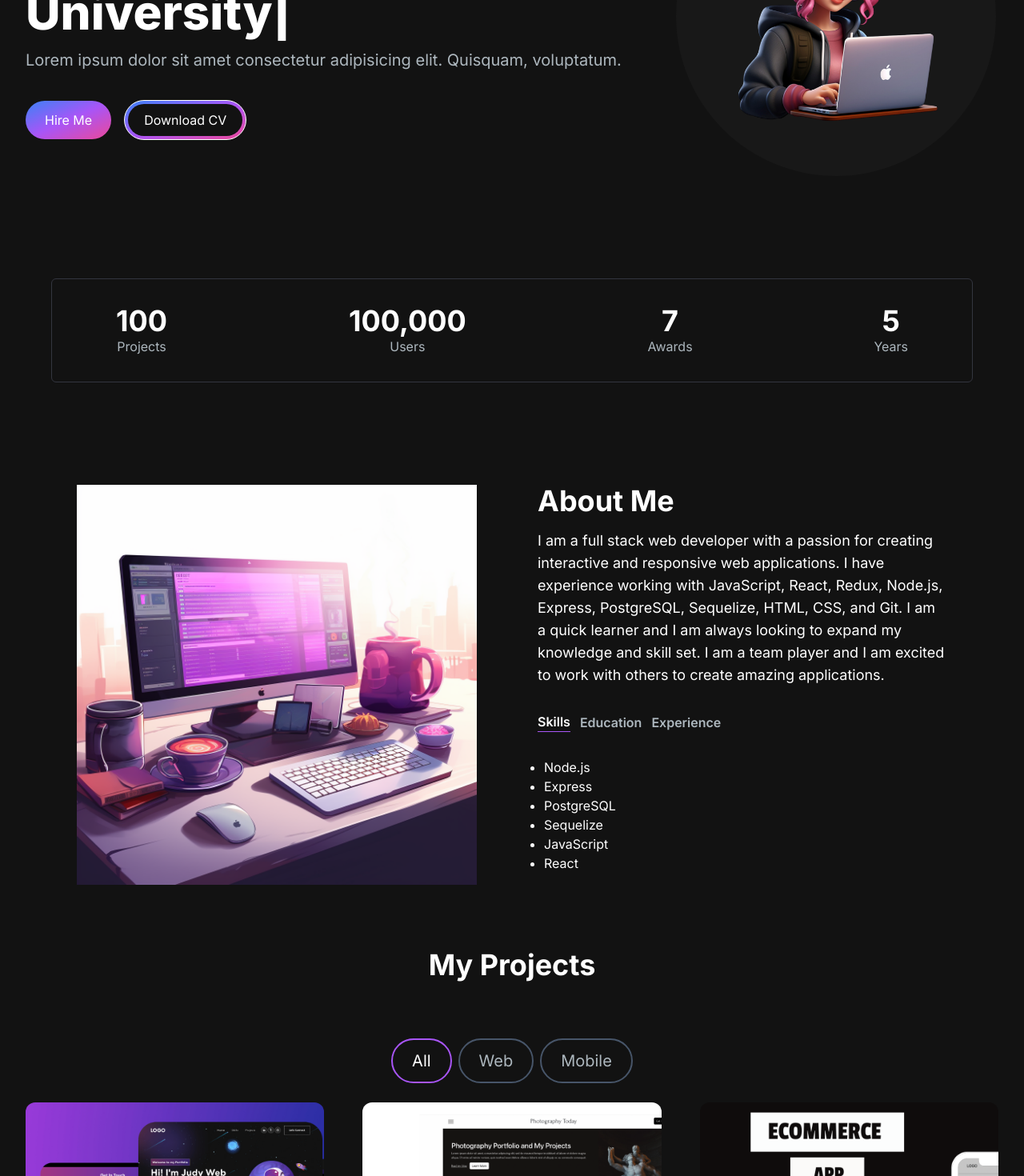
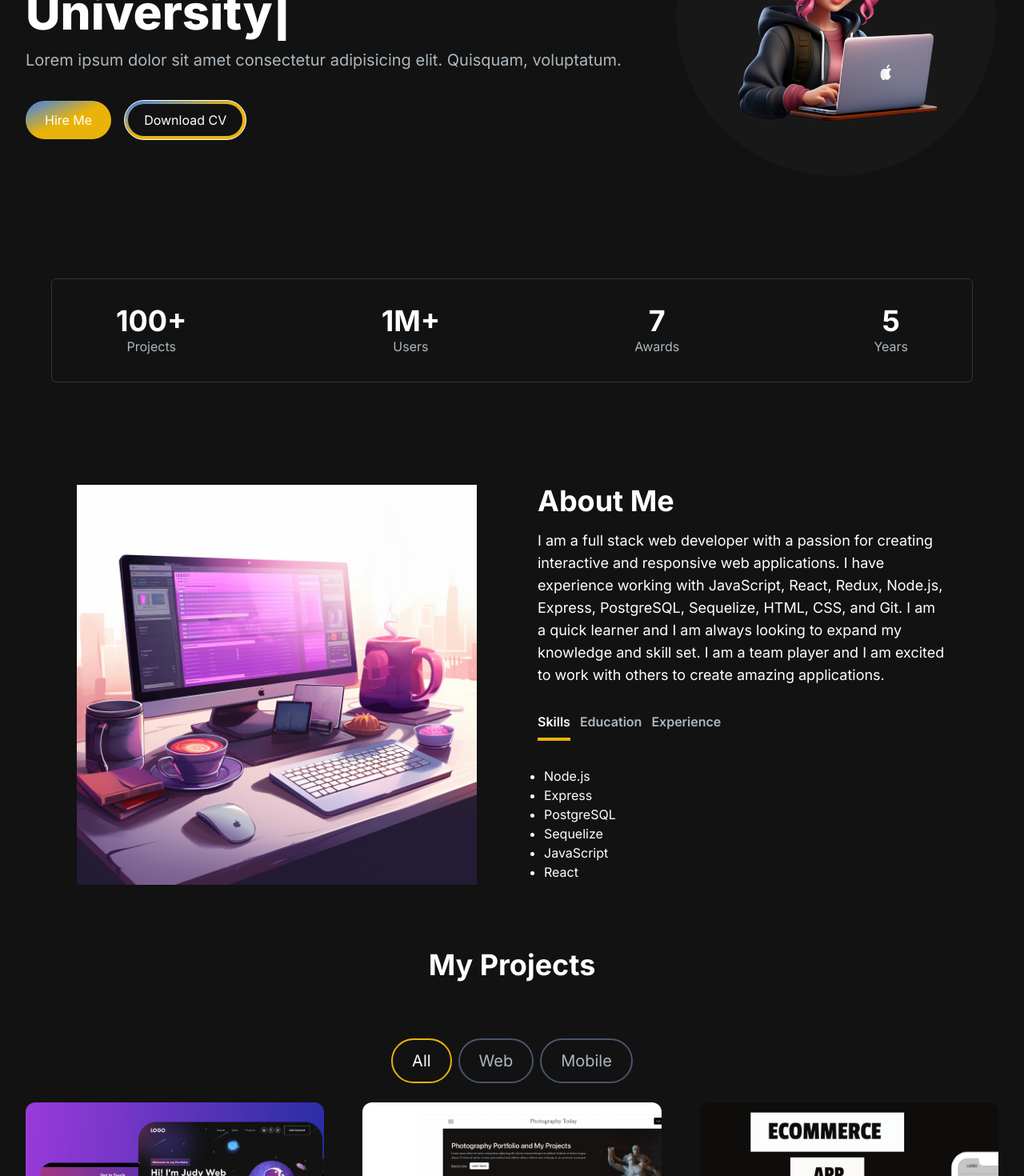
Before and after one commit to Yellowweii/Next-Website, a Next.js app: page / in a window 1280 px wide. Shown: the part 260-1730 px from the top of the page at 80% size. Built offline with nearby package versions, Linux system fonts and the light colour scheme.

Commit message:
finish the whole project

```diff
--- a/components/AchievementsSection/index.tsx
+++ b/components/AchievementsSection/index.tsx
@@ -1,15 +1,15 @@
-import React from "react";
+"use client";
+import React, { useState } from "react";
+import dynamic from "next/dynamic";
 
 const achievementsList = [
   {
     metric: "Projects",
-    value: "100",
-    postfix: "+",
+    value: "100+",
   },
   {
-    prefix: "~",
     metric: "Users",
-    value: "100,000",
+    value: "1M+",
   },
   {
     metric: "Awards",
--- a/components/EmailSection/index.tsx
+++ b/components/EmailSection/index.tsx
@@ -58,7 +58,7 @@ const EmailSection = () => {
               placeholder="Let's talk about..."
             />
           </div>
-          <button className="bg-purple-500 hover:bg-purple-600 text-white font-medium py-2.5 px-20 rounded-lg w-full" type="submit">
+          <button className="bg-primary-500 hover:bg-primary-600 text-white font-medium py-2.5 px-20 rounded-lg w-full" type="submit">
             Send Message
           </button>
         </form>
--- a/components/HeroSection/index.tsx
+++ b/components/HeroSection/index.tsx
@@ -2,30 +2,31 @@
 import React from "react";
 import Image from "next/image";
 import { TypeAnimation } from "react-type-animation";
+import { motion } from "framer-motion";
 
 const HeroSection = () => {
   return (
     <section className="py-20 lg:py-16">
       <div className="grid grid-cols-1 lg:grid-cols-12">
-        <div className="col-span-8 place-self-center text-center sm:text-left">
+        <motion.div initial={{ opacity: 0, scale: 0.5 }} animate={{ opacity: 1, scale: 1 }} transition={{ duration: 0.5 }} className="col-span-8 place-self-center text-center sm:text-left">
           <h1 className="text-white mb-4 text-4xl sm:text-5xl lg:text-6xl font-extrabold">
-            <span className="text-transparent bg-clip-text bg-gradient-to-r from-purple-400 to-pink-600">Hello, I'm </span>
+            <span className="text-transparent bg-clip-text bg-gradient-to-r from-primary-400 to-secondary-600">Hello, I'm </span>
             <br />
             <TypeAnimation sequence={["Yellowwei", 1000, "front-end engineer", 1000, "Studied at Nantong University", 1000]} wrapper="span" speed={50} repeat={Infinity} />
           </h1>
           <p className="text-[#adb7be] mb-6 lg:text-xl text-base sm:text-lg">Lorem ipsum dolor sit amet consectetur adipisicing elit. Quisquam, voluptatum.</p>
           <div>
-            <button className="px-6 py-3 w-full sm:w-fit rounded-full mr-4 bg-gradient-to-br from-blue-500 via-purple-500 to-pink-500 hover:bg-slate-200 text-white">Hire Me</button>
-            <button className="px-1 py-1 w-full sm:w-fit rounded-full bg-gradient-to-br from-blue-500 via-purple-500 to-pink-500 hover:bg-slate-800 text-white border border-white mt-3">
+            <button className="px-6 py-3 w-full sm:w-fit rounded-full mr-4 bg-gradient-to-br from-blue-500 via-primary-500 to-secondary-500 hover:bg-slate-200 text-white">Hire Me</button>
+            <button className="px-1 py-1 w-full sm:w-fit rounded-full bg-gradient-to-br from-blue-500 via-primary-500 to-secondary-500 hover:bg-slate-800 text-white border border-white mt-3">
               <span className="block bg-[#121212] hover:bg-slate-800 rounded-full px-5 py-2">Download CV</span>
             </button>
           </div>
-        </div>
-        <div className="col-span-4 place-self-center mt-6 lg:mt-0">
+        </motion.div>
+        <motion.div initial={{ opacity: 0, scale: 0.5 }} animate={{ opacity: 1, scale: 1 }} transition={{ duration: 0.5 }} className="col-span-4 place-self-center mt-6 lg:mt-0">
           <div className="rounded-full bg-[#181818] w-[250px] h-[250px] lg:w-[400px] lg:h-[400px] flex items-center justify-center">
             <Image className="absolute" src="/images/hero-image.png" alt="hero image" width={300} height={300} />
           </div>
-        </div>
+        </motion.div>
       </div>
     </section>
   );
--- a/components/ProjectTag/index.tsx
+++ b/components/ProjectTag/index.tsx
@@ -6,11 +6,13 @@ interface ProjectTagProps {
   isSelected: boolean;
 }
 
-const ProjectTag = ({name, onClick, isSelected}: ProjectTagProps) => {
-  const buttonStyles = isSelected ? "border-purple-500 text-white" : "text-[#adb7be] border-slate-600 hover:border-white";
-  return <button onClick={onClick} className={`${buttonStyles} rounded-full border-2 border-purple-500 px-6 py-3 text-xl cursor-pointer`}>
-    {name}
-  </button>;
+const ProjectTag = ({ name, onClick, isSelected }: ProjectTagProps) => {
+  const buttonStyles = isSelected ? "border-primary-500 text-white" : "text-[#adb7be] border-slate-600 hover:border-white";
+  return (
+    <button onClick={onClick} className={`${buttonStyles} rounded-full border-2 border-primary-500 px-6 py-3 text-xl cursor-pointer`}>
+      {name}
+    </button>
+  );
 };
 
 export default ProjectTag;
--- a/components/TabButton/index.tsx
+++ b/components/TabButton/index.tsx
@@ -1,16 +1,27 @@
 import React from "react";
+import { motion } from "framer-motion";
 
 interface TabButtonProps {
-    active: boolean;
-    selectTab: () => void;
-    children: React.ReactNode;
+  active: boolean;
+  selectTab: () => void;
+  children: React.ReactNode;
 }
 
-const TabButton = ({ active, selectTab, children }: TabButtonProps ) => {
-  const buttonClasses = active ? "text-white border-b border-purple-500" : "text-[#adb7be]";
+const variants = {
+  default: {
+    width: "0%",
+  },
+  active: {
+    width: "calc(100% - 0.75rem)",
+  },
+};
+
+const TabButton = ({ active, selectTab, children }: TabButtonProps) => {
+  const buttonClasses = active ? "text-white" : "text-[#adb7be]";
   return (
     <button onClick={selectTab} className="">
       <p className={`mr-3 font-semibold hover:text-white ${buttonClasses}`}>{children}</p>
+      <motion.div variants={variants} animate={active ? "active" : "default"} className="h-1 bg-primary-500 mt-2 mr-3" />
     </button>
   );
 };
--- a/package.json
+++ b/package.json
@@ -13,14 +13,15 @@
     "framer-motion": "^10.16.4",
     "next": "13.5.4",
     "react": "^18.2.0",
+    "react-animated-numbers": "^0.16.0",
     "react-dom": "^18.2.0",
     "react-type-animation": "^3.2.0",
     "resend": "^1.1.0"
   },
   "devDependencies": {
     "@types/node": "^20.8.4",
-    "@types/react": "^18.2.27",
-    "@types/react-dom": "^18.2.12",
+    "@types/react": "^18.2.28",
+    "@types/react-dom": "^18.2.13",
     "autoprefixer": "^10.4.16",
     "postcss": "^8.4.31",
     "tailwindcss": "^3.3.3",
--- a/tailwind.config.ts
+++ b/tailwind.config.ts
@@ -1,20 +1,21 @@
-import type { Config } from 'tailwindcss'
+import type { Config } from "tailwindcss";
+const colors = require("tailwindcss/colors");
 
 const config: Config = {
-  content: [
-    './pages/**/*.{js,ts,jsx,tsx,mdx}',
-    './components/**/*.{js,ts,jsx,tsx,mdx}',
-    './app/**/*.{js,ts,jsx,tsx,mdx}',
-  ],
+  content: ["./pages/**/*.{js,ts,jsx,tsx,mdx}", "./components/**/*.{js,ts,jsx,tsx,mdx}", "./app/**/*.{js,ts,jsx,tsx,mdx}"],
   theme: {
     extend: {
       backgroundImage: {
-        'gradient-radial': 'radial-gradient(var(--tw-gradient-stops))',
-        'gradient-conic':
-          'conic-gradient(from 180deg at 50% 50%, var(--tw-gradient-stops))',
+        "gradient-radial": "radial-gradient(var(--tw-gradient-stops))",
+        "gradient-conic": "conic-gradient(from 180deg at 50% 50%, var(--tw-gradient-stops))",
       },
     },
+    colors: {
+      ...colors,
+      primary: colors.yellow,
+      secondary: colors.yellow,
+    },
+    plugins: [],
   },
-  plugins: [],
-}
-export default config
+};
+export default config;
```
Also changed, not shown: 1 other file (tests, documents, lock files or other folders).
